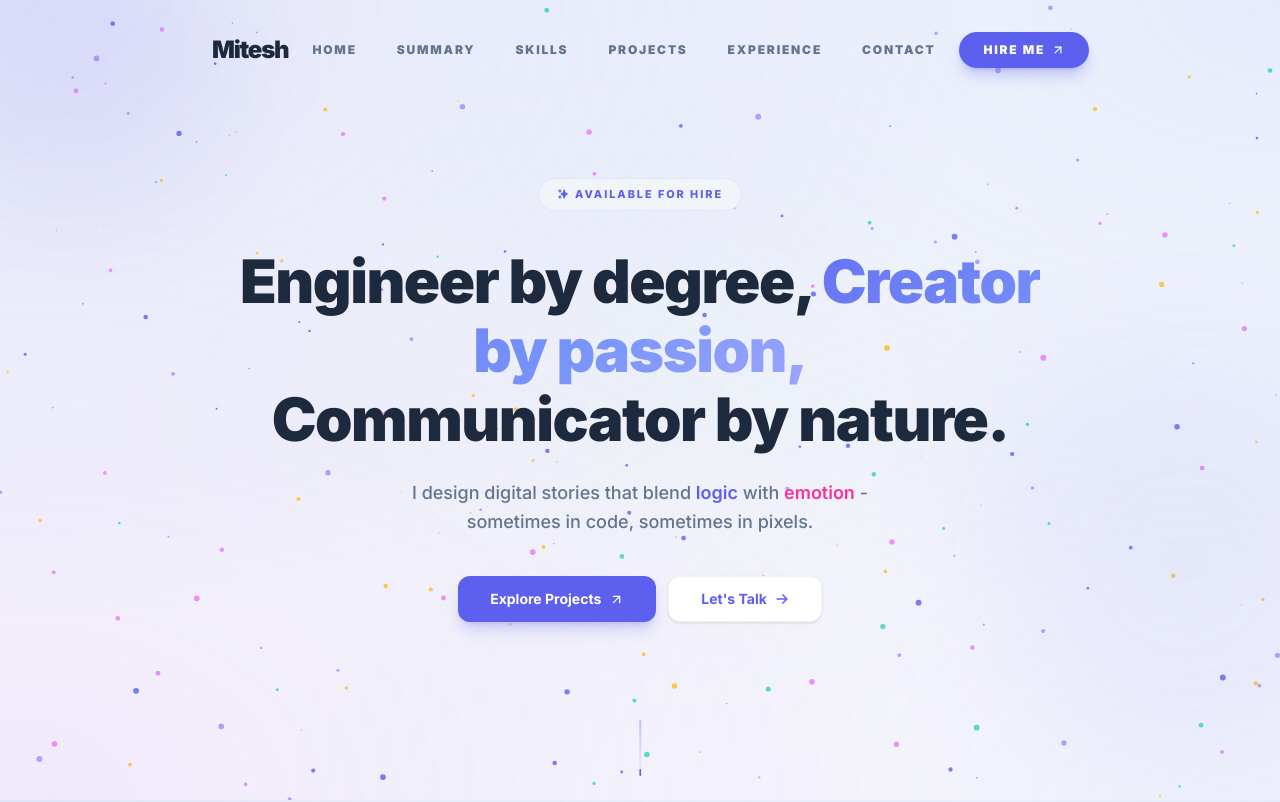
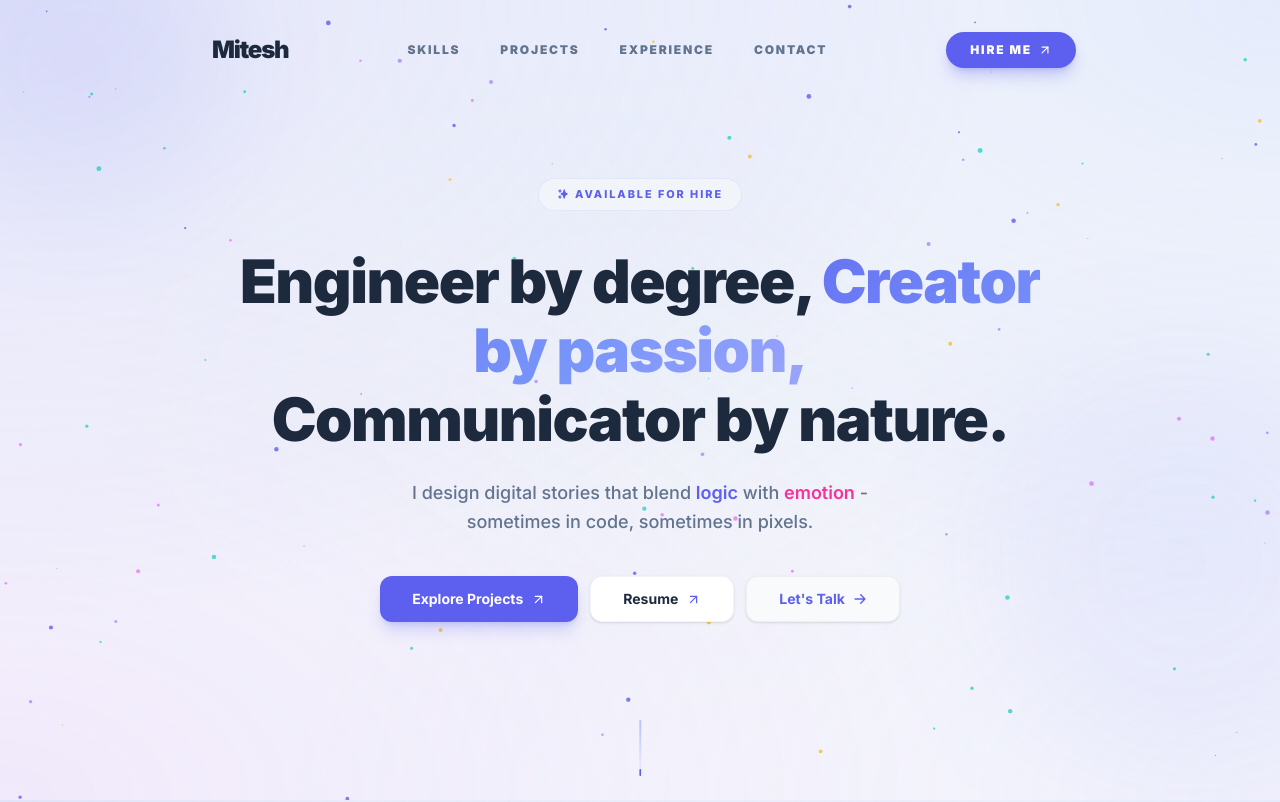
Before and after one commit to mitpatil07/Portfolio, a React (Vite) app: page / in a window 1280 px wide. Shown: the top 802 px of the page. Built offline with nearby package versions, Linux system fonts and the light colour scheme.

Commit message:
update ui

```diff
--- a/src/components/Header.jsx
+++ b/src/components/Header.jsx
@@ -4,8 +4,6 @@ import { HiMenu, HiX } from 'react-icons/hi';
 import { FiArrowUpRight } from 'react-icons/fi';
 
 const navLinks = [
-    { title: 'Home', href: '#home' },
-    { title: 'Summary', href: '#summary' },
     { title: 'Skills', href: '#skills' },
     { title: 'Projects', href: '#projects' },
     { title: 'Experience', href: '#experience' },
@@ -56,6 +54,10 @@ const Header = () => {
                         whileHover={{ scale: 1.05 }}
                         whileTap={{ scale: 0.95 }}
                         className="text-xl sm:text-2xl font-black text-slate-800 px-2 tracking-tighter whitespace-nowrap"
+                        onClick={(e) => {
+                            e.preventDefault();
+                            window.lenis?.scrollTo('#home');
+                        }}
                     >
                         Mitesh
                     </motion.a>
@@ -76,9 +78,13 @@ const Header = () => {
                                 href={link.href}
                                 className="px-3 xl:px-4 py-2 text-[11px] lg:text-xs font-black text-slate-500 hover:text-brand-600 rounded-full transition-colors uppercase tracking-[0.15em]"
                                 onClick={(e) => {
-                                    e.preventDefault();
-                                    window.lenis?.scrollTo(link.href);
+                                    if (!link.isExternal) {
+                                        e.preventDefault();
+                                        window.lenis?.scrollTo(link.href);
+                                    }
                                 }}
+                                target={link.isExternal ? "_blank" : undefined}
+                                rel={link.isExternal ? "noopener noreferrer" : undefined}
                             >
                                 {link.title}
                             </motion.a>
@@ -134,10 +140,14 @@ const Header = () => {
                                         href={link.href}
                                         className="px-4 py-3 text-xs font-bold text-slate-600 hover:text-brand-600 hover:bg-brand-500/5 rounded-xl uppercase tracking-widest transition-colors text-left flex items-center justify-between group"
                                         onClick={(e) => {
-                                            e.preventDefault();
-                                            window.lenis?.scrollTo(link.href);
-                                            setIsOpen(false);
+                                            if (!link.isExternal) {
+                                                e.preventDefault();
+                                                window.lenis?.scrollTo(link.href);
+                                                setIsOpen(false);
+                                            }
                                         }}
+                                        target={link.isExternal ? "_blank" : undefined}
+                                        rel={link.isExternal ? "noopener noreferrer" : undefined}
                                     >
                                         {link.title}
                                         <span className="text-brand-300 opacity-0 group-hover:opacity-100 transition-opacity -translate-x-2 group-hover:translate-x-0 transform duration-300">
--- a/src/components/Hero.jsx
+++ b/src/components/Hero.jsx
@@ -94,10 +94,20 @@ const Hero = () => {
                             Explore Projects <FiArrowUpRight size={15} />
                         </motion.a>
                         <motion.a
+                            href="/resume.pdf"
+                            target="_blank"
+                            rel="noopener noreferrer"
+                            whileHover={{ scale: 1.02, y: -2 }}
+                            whileTap={{ scale: 0.98 }}
+                            className="w-full sm:w-auto inline-flex items-center justify-center gap-2 px-8 py-3 bg-white text-slate-800 text-sm font-bold rounded-xl shadow-sm border border-slate-100 hover:border-brand-500 hover:bg-brand-50 transition-all font-sans"
+                        >
+                            Resume <FiArrowUpRight size={15} className="text-brand-600" />
+                        </motion.a>
+                        <motion.a
                             href="#contact"
                             whileHover={{ scale: 1.02, y: -2 }}
                             whileTap={{ scale: 0.98 }}
-                            className="w-full sm:w-auto inline-flex items-center justify-center gap-2 px-8 py-3 bg-white text-brand-600 text-sm font-bold rounded-xl shadow-sm border border-slate-100 hover:border-brand-500 hover:bg-brand-50 lg:hover:bg-brand-500/10 transition-all font-sans"
+                            className="w-full sm:w-auto inline-flex items-center justify-center gap-2 px-8 py-3 bg-slate-50 text-brand-600 text-sm font-bold rounded-xl shadow-sm border border-slate-200/50 hover:border-brand-500 hover:bg-white transition-all font-sans"
                         >
                             Let's Talk <HiArrowRight size={14} />
                         </motion.a>
--- a/src/components/ParticleBackground.jsx
+++ b/src/components/ParticleBackground.jsx
@@ -22,16 +22,17 @@ const ParticleBackground = () => {
         const colors = ['#5D5FEF', '#E879F9', '#FBBF24', '#A78BFA', '#2DD4BF'];
 
         // Adjust particle density based on screen size (prevent mobile lag)
-        const particleCount = window.innerWidth < 768 ? 80 : 200;
+        const isMobile = window.innerWidth < 768;
+        const particleCount = isMobile ? 40 : 100; // Reduced from 80 : 200
 
         for (let i = 0; i < particleCount; i++) {
             particles.push({
                 x: Math.random() * canvas.width,
                 y: Math.random() * canvas.height,
-                radius: Math.random() * 2.5 + 0.5,
+                radius: Math.random() * 2.0 + 0.5,
                 color: colors[Math.floor(Math.random() * colors.length)],
-                vx: (Math.random() - 0.5) * 0.6,
-                vy: (Math.random() - 0.5) * 0.6,
+                vx: (Math.random() - 0.5) * 0.4,
+                vy: (Math.random() - 0.5) * 0.4,
             });
         }
 
--- a/src/components/SmoothScroll.jsx
+++ b/src/components/SmoothScroll.jsx
@@ -4,14 +4,14 @@ import Lenis from 'lenis';
 const SmoothScroll = ({ children }) => {
     useEffect(() => {
         const lenis = new Lenis({
-            duration: 1.2,
+            duration: 1.0, // Reduced from 1.2
             easing: (t) => Math.min(1, 1.001 - Math.pow(2, -10 * t)),
             direction: 'vertical',
             gestureDirection: 'vertical',
             smoothHover: true,
             smoothWheel: true,
-            wheelMultiplier: 1,
-            touchMultiplier: 2,
+            wheelMultiplier: 1.1, // Increased for snappier response
+            touchMultiplier: 1.5, // Balanced for mobile
             infinite: false,
         });
 
```
Also changed, not shown: 1 other file (tests, documents, lock files or other folders).
